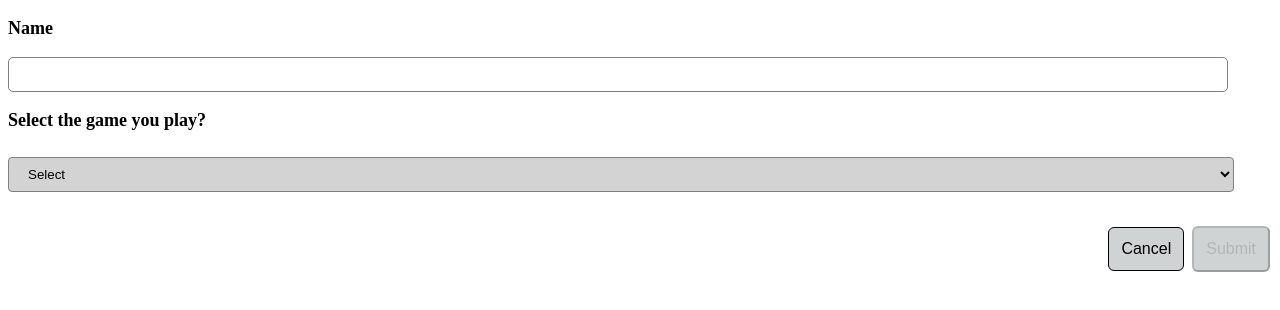
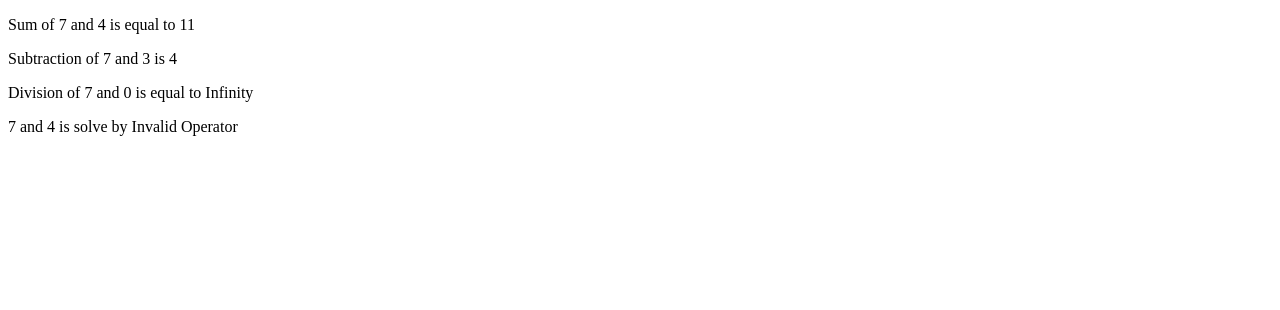
Before and after one commit to Priyankatiyar/javascript_Client, a React (Create React App) app in the folder training/: page / in a window 1280 px wide. Shown: the top 310 px of the page. Built offline with nearby package versions, Linux system fonts and the light colour scheme.

Commit message:
feat: React Children and Material UI Setup #40791

```diff
--- a/training/src/App.jsx
+++ b/training/src/App.jsx
@@ -1,11 +1,11 @@
 /* eslint-disable react/prefer-stateless-function */
 import React, { Component } from 'react';
-import { InputDemo } from './pages/InputDemo';
+import { ChildrenDemo } from './pages/ChildrenDemo';
 
 class App extends Component {
   render() {
     return (
-      <InputDemo />
+      <ChildrenDemo />
     );
   }
 }
--- /dev/null
+++ b/training/src/components/Math/Math.jsx
@@ -0,0 +1,56 @@
+import React from 'react';
+import PropTypes from 'prop-types';
+
+const Math = (props) => {
+  const {
+    first, second, operator, children,
+  } = props;
+  let { result } = props;
+  switch (operator) {
+  case '+': result = first + second;
+    break;
+  case '-': result = first - second;
+    break;
+  case '/': result = first / second;
+    break;
+  case '*': result = first * second;
+    break;
+  default:
+    result = 'Invalid Operator';
+    break;
+  }
+  if (children) {
+    return children(first, second, result);
+  }
+
+  return (
+    <>
+      <p>
+        {' '}
+        {first}
+        {' '}
+        {second}
+        {' '}
+        {operator}
+        {' '}
+        =
+        {' '}
+        {result}
+      </p>
+    </>
+  );
+};
+
+Math.propTypes = {
+  first: PropTypes.number.isRequired,
+  second: PropTypes.number.isRequired,
+  operator: PropTypes.string.isRequired,
+  children: PropTypes.func,
+  result: PropTypes.number.isRequired,
+};
+
+Math.defaultProps = {
+  children: undefined,
+};
+
+export default Math;
--- /dev/null
+++ b/training/src/components/Math/index.js
@@ -0,0 +1 @@
+export { default as Math } from './Math';
--- a/training/src/components/index.js
+++ b/training/src/components/index.js
@@ -3,3 +3,4 @@
 export { ButtonField } from './Button';
 export { SelectField } from './SelectField';
 export { RadioGroup } from './RadioGroup';
+export { Math } from './Math';
--- /dev/null
+++ b/training/src/pages/ChildrenDemo/ChildrenDemo.jsx
@@ -0,0 +1,97 @@
+import React from 'react';
+import { ThemeProvider } from '@material-ui/core';
+import Math from '../../components/Math/Math';
+import Theme from '../../theme';
+
+class ChildrenDemo extends React.Component {
+  getResult() {
+    let { result } = this.state;
+    result = '';
+    this.setState({ result });
+  }
+
+  render() {
+    return (
+      <>
+        <ThemeProvider theme={Theme} />
+        <Math first={7} second={4} operator="+">
+          {
+            (first, second, result) => (
+              <p>
+                Sum of
+                {' '}
+                {first}
+                {' '}
+                and
+                {' '}
+                {second}
+                {' '}
+                is equal to
+                {' '}
+                {result}
+              </p>
+            )
+          }
+        </Math>
+        <Math first={7} second={3} operator="-">
+          {
+            (first, second, result) => (
+              <p>
+                Subtraction of
+                {' '}
+                {first}
+                {' '}
+                and
+                {' '}
+                {second}
+                {' '}
+                is
+                {' '}
+                {result}
+              </p>
+            )
+          }
+        </Math>
+        <Math first={7} second={0} operator="/">
+          {
+            (first, second, result) => (
+              <p>
+                Division of
+                {' '}
+                {first}
+                {' '}
+                and
+                {' '}
+                {second}
+                {' '}
+                is equal to
+                {' '}
+                {result}
+              </p>
+            )
+          }
+        </Math>
+        <Math first={7} second={4} operator="^">
+          {
+            (first, second, result) => (
+              <p>
+                {' '}
+                {first}
+                {' '}
+                and
+                {' '}
+                {second}
+                {' '}
+                is solve by
+                {' '}
+                {result}
+              </p>
+            )
+          }
+        </Math>
+      </>
+    );
+  }
+}
+
+export default ChildrenDemo;
--- /dev/null
+++ b/training/src/pages/ChildrenDemo/index.js
@@ -0,0 +1 @@
+export { default as ChildrenDemo } from './ChildrenDemo';
--- /dev/null
+++ b/training/src/theme.js
@@ -0,0 +1,14 @@
+import { createMuiTheme } from '@material-ui/core';
+
+const theme = createMuiTheme({
+  typography: {
+    fontFamily: [
+      'Comic Sans MS',
+      'cursive',
+      'sans-serif',
+    ],
+    htmlFontSize: 10,
+  },
+});
+
+export default theme;
```
